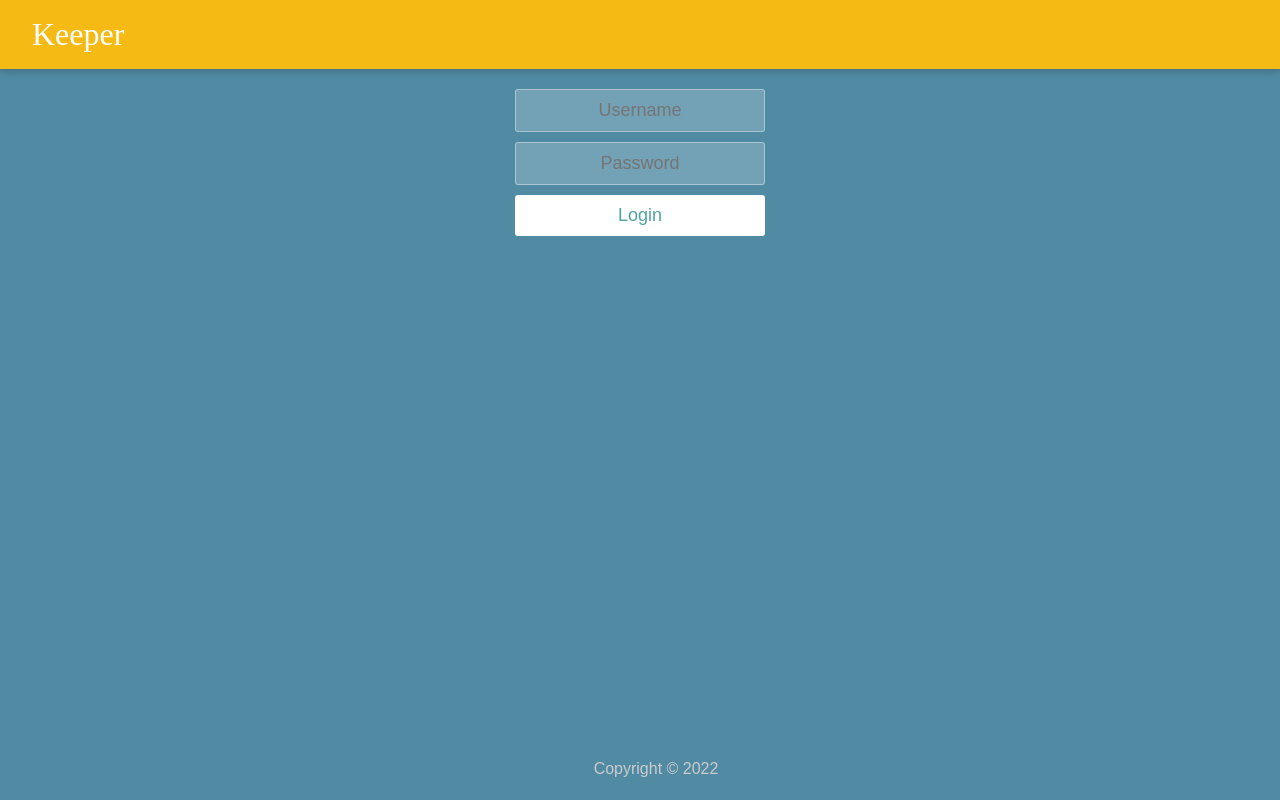
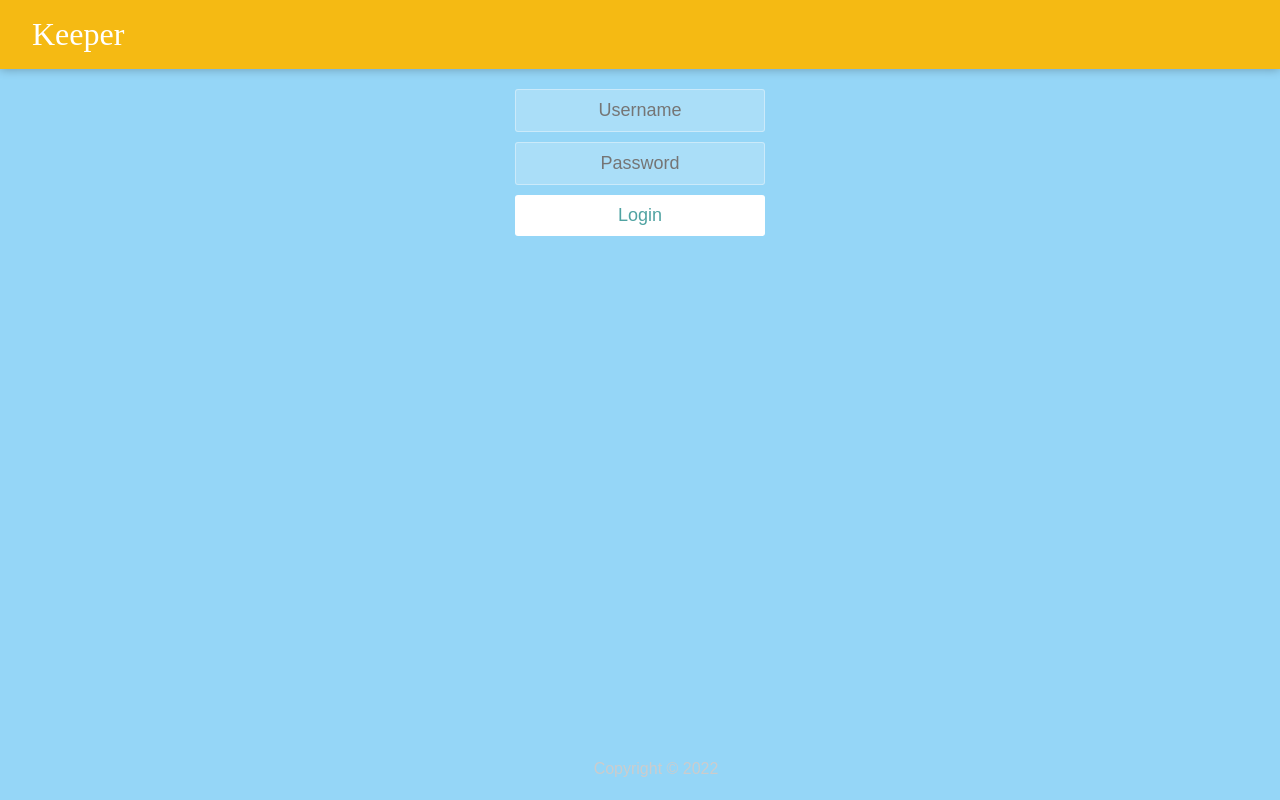
Before and after one commit to lsoca007/keeper-app, a React (Create React App) app: page / in a window 1280 px wide. Built offline with nearby package versions, Linux system fonts and the light colour scheme.

Commit message:
style: update css

```diff
--- a/src/components/Login/login.css
+++ b/src/components/Login/login.css
@@ -27,12 +27,18 @@ form {
     border-radius: 3px;
     width: 250px;
     font-size: 18px;
-
+    cursor: pointer;
 
     margin: 0 auto 10px auto;
     display: block;
 
 
+
+  }
+
+  form button:hover {
+    color: white;
+    background-color: #006778;
 
   }
   .container {
@@ -54,7 +60,8 @@ form {
   body {
     font-family: "Source Sans Pro", sans-serif;
     font-weight: 300;
-    background: #508aa3;
+    /*background: #508aa3;*/
+    background: rgba(149, 214, 247);
     width: 100%;
     height: 100%;
   }
```
